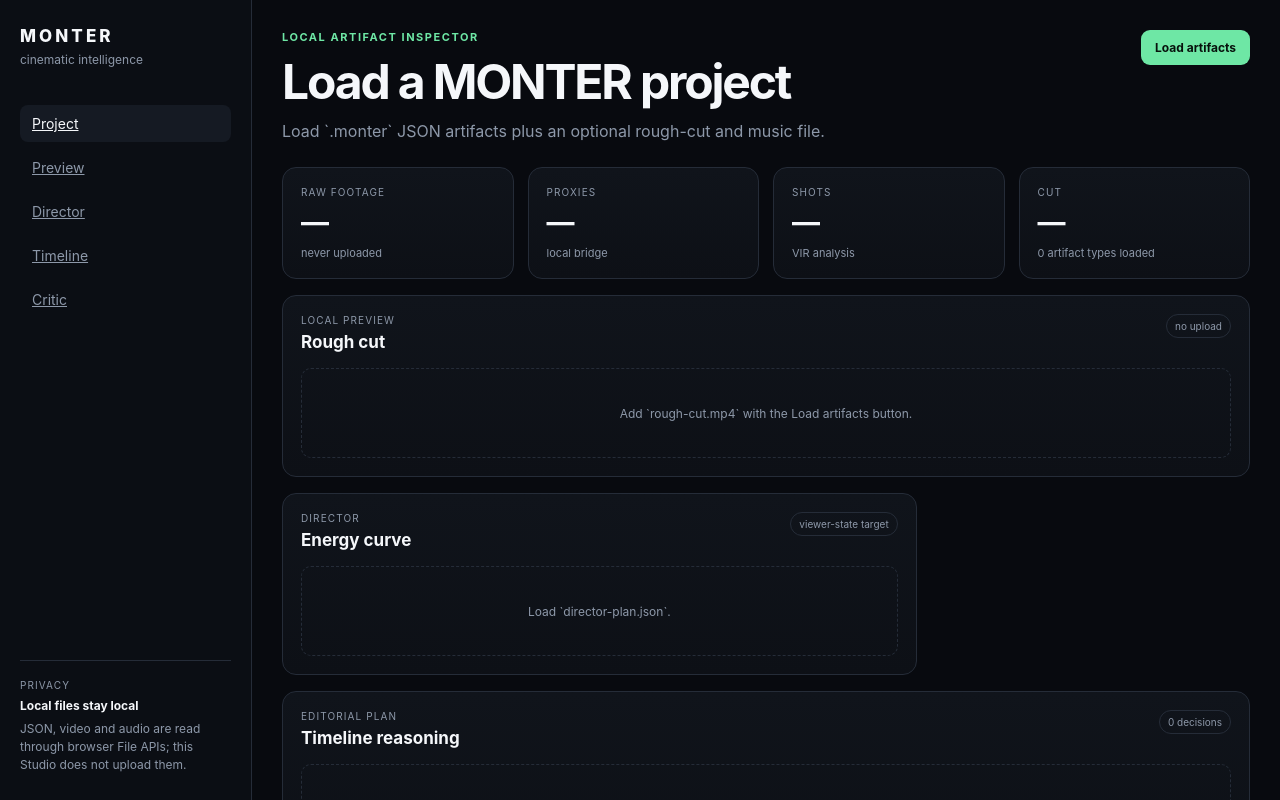
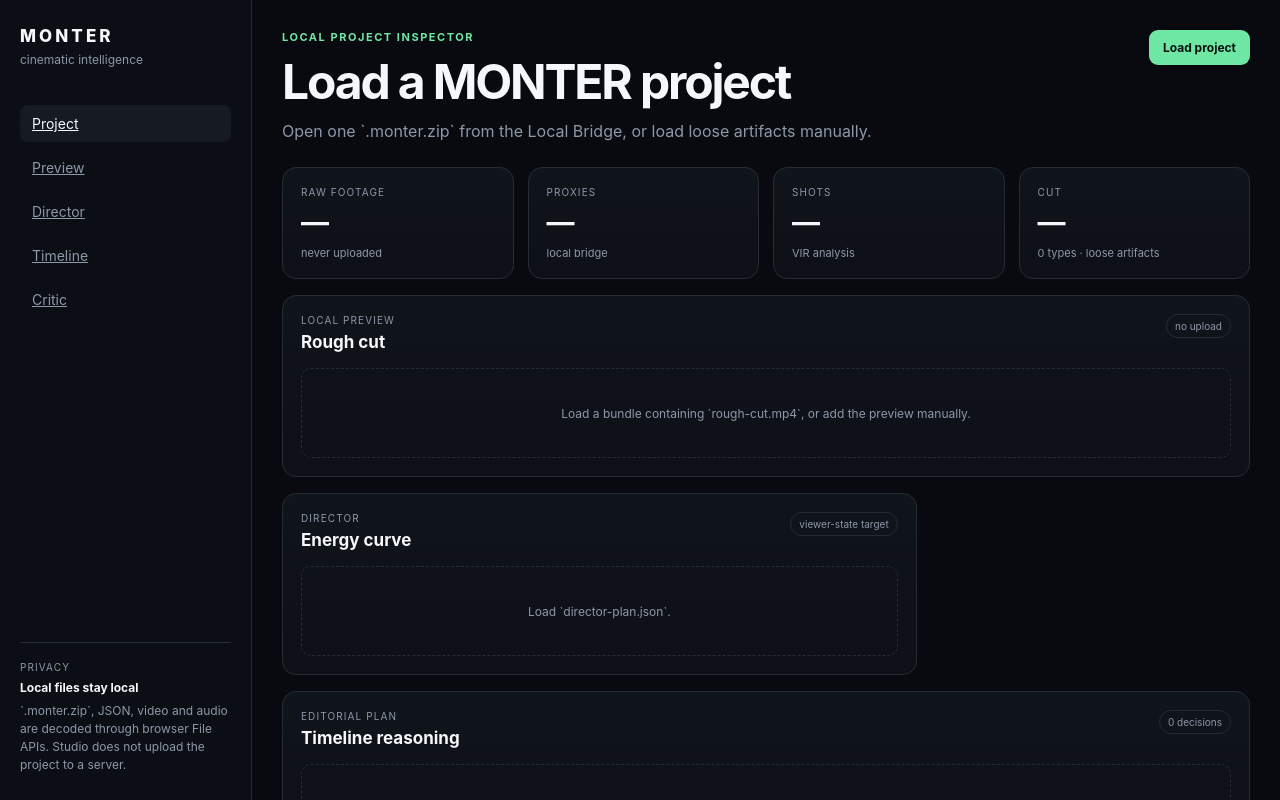
Before and after one commit to kareemsafwat22134355-arch/VizuAI, a Next.js app in the folder apps/studio/: page / in a window 1280 px wide. Shown: the top 800 px of the page. Built offline with nearby package versions, Linux system fonts and the light colour scheme.

Commit message:
feat(studio): open MONTER bundles in one action

```diff
--- a/apps/studio/components/StudioClient.tsx
+++ b/apps/studio/components/StudioClient.tsx
@@ -3,6 +3,7 @@
 import { ChangeEvent, useEffect, useMemo, useState } from "react";
 import type { ArtifactBundle } from "@/lib/artifacts";
 import { mergeArtifacts } from "@/lib/artifacts";
+import { importMonterBundle } from "@/lib/bundle-import";
 import { Waveform } from "./Waveform";
 
 function formatBytes(bytes?: number) {
@@ -21,6 +22,7 @@ export function StudioClient() {
   const [errors, setErrors] = useState<string[]>([]);
   const [videoUrl, setVideoUrl] = useState<string>();
   const [audioUrl, setAudioUrl] = useState<string>();
+  const [sourceLabel, setSourceLabel] = useState("loose artifacts");
 
   useEffect(() => () => {
     if (videoUrl) URL.revokeObjectURL(videoUrl);
@@ -30,6 +32,16 @@ export function StudioClient() {
   const assetById = useMemo(() => new Map(bundle.project?.assets.map((asset) => [asset.id, asset]) ?? []), [bundle.project]);
   const loadedCount = Object.values(bundle).filter(Boolean).length;
 
+  function replaceVideo(blob?: Blob) {
+    if (videoUrl) URL.revokeObjectURL(videoUrl);
+    setVideoUrl(blob ? URL.createObjectURL(blob) : undefined);
+  }
+
+  function replaceAudio(blob?: Blob) {
+    if (audioUrl) URL.revokeObjectURL(audioUrl);
+    setAudioUrl(blob ? URL.createObjectURL(blob) : undefined);
+  }
+
   async function handleFiles(event: ChangeEvent<HTMLInputElement>) {
     const files = Array.from(event.target.files ?? []);
     let next = bundle;
@@ -37,18 +49,24 @@ export function StudioClient() {
 
     for (const file of files) {
       try {
+        if (file.name.endsWith(".monter.zip") || file.name.endsWith(".zip")) {
+          const imported = await importMonterBundle(file);
+          next = imported.artifacts;
+          replaceVideo(imported.preview);
+          setSourceLabel(`${file.name} · local bundle`);
+          continue;
+        }
         if (file.type.startsWith("video/")) {
-          if (videoUrl) URL.revokeObjectURL(videoUrl);
-          setVideoUrl(URL.createObjectURL(file));
+          replaceVideo(file);
           continue;
         }
         if (file.type.startsWith("audio/")) {
-          if (audioUrl) URL.revokeObjectURL(audioUrl);
-          setAudioUrl(URL.createObjectURL(file));
+          replaceAudio(file);
           continue;
         }
         if (!file.name.endsWith(".json")) continue;
         next = mergeArtifacts(next, file.name, JSON.parse(await file.text()));
+        setSourceLabel("loose local artifacts");
       } catch (error) {
         nextErrors.push(error instanceof Error ? error.message : `${file.name}: failed to load`);
       }
@@ -72,13 +90,13 @@ export function StudioClient() {
         <a className="navItem" href="#timeline">Timeline</a>
         <a className="navItem" href="#critic">Critic</a>
       </nav>
-      <div className="sidebarFooter"><span className="tinyLabel">PRIVACY</span><strong>Local files stay local</strong><p>JSON, video and audio are read through browser File APIs; this Studio does not upload them.</p></div>
+      <div className="sidebarFooter"><span className="tinyLabel">PRIVACY</span><strong>Local files stay local</strong><p>`.monter.zip`, JSON, video and audio are decoded through browser File APIs. Studio does not upload the project to a server.</p></div>
     </aside>
 
     <main className="main" id="project">
       <header className="topbar">
-        <div><p className="eyebrow">LOCAL ARTIFACT INSPECTOR</p><h1>{projectName}</h1><p className="subtitle">Load `.monter` JSON artifacts plus an optional rough-cut and music file.</p></div>
-        <label className="importButton">Load artifacts<input type="file" multiple accept="application/json,video/*,audio/*" onChange={handleFiles} /></label>
+        <div><p className="eyebrow">LOCAL PROJECT INSPECTOR</p><h1>{projectName}</h1><p className="subtitle">Open one `.monter.zip` from the Local Bridge, or load loose artifacts manually.</p></div>
+        <label className="importButton">Load project<input type="file" multiple accept=".zip,.json,application/zip,application/json,video/*,audio/*" onChange={handleFiles} /></label>
       </header>
 
       {errors.length > 0 && <div className="errorBox">{errors.map((error) => <div key={error}>{error}</div>)}</div>}
@@ -87,13 +105,13 @@ export function StudioClient() {
         <article className="card statCard"><p className="label">RAW FOOTAGE</p><strong className="statValue">{formatBytes(bundle.project?.sourceBytes)}</strong><span className="statNote">never uploaded</span></article>
         <article className="card statCard"><p className="label">PROXIES</p><strong className="statValue">{formatBytes(bundle.project?.proxyBytes)}</strong><span className="statNote">local bridge</span></article>
         <article className="card statCard"><p className="label">SHOTS</p><strong className="statValue">{bundle.vir?.shots.length ?? "—"}</strong><span className="statNote">VIR analysis</span></article>
-        <article className="card statCard"><p className="label">CUT</p><strong className="statValue">{duration != null ? `${duration.toFixed(2)}s` : "—"}</strong><span className="statNote">{loadedCount} artifact types loaded</span></article>
+        <article className="card statCard"><p className="label">CUT</p><strong className="statValue">{duration != null ? `${duration.toFixed(2)}s` : "—"}</strong><span className="statNote">{loadedCount} types · {sourceLabel}</span></article>
       </section>
 
       <section className="contentGrid">
         <article className="card previewCard" id="preview">
           <div className="sectionHeading"><div><p className="label">LOCAL PREVIEW</p><h2>Rough cut</h2></div><span className="pill">no upload</span></div>
-          {videoUrl ? <video className="previewVideo" src={videoUrl} controls preload="metadata" /> : <div className="emptyState">Add `rough-cut.mp4` with the Load artifacts button.</div>}
+          {videoUrl ? <video className="previewVideo" src={videoUrl} controls preload="metadata" /> : <div className="emptyState">Load a bundle containing `rough-cut.mp4`, or add the preview manually.</div>}
           {audioUrl && <div className="audioInspect"><p className="label">MUSIC WAVEFORM</p><Waveform url={audioUrl} /></div>}
         </article>
 
```
